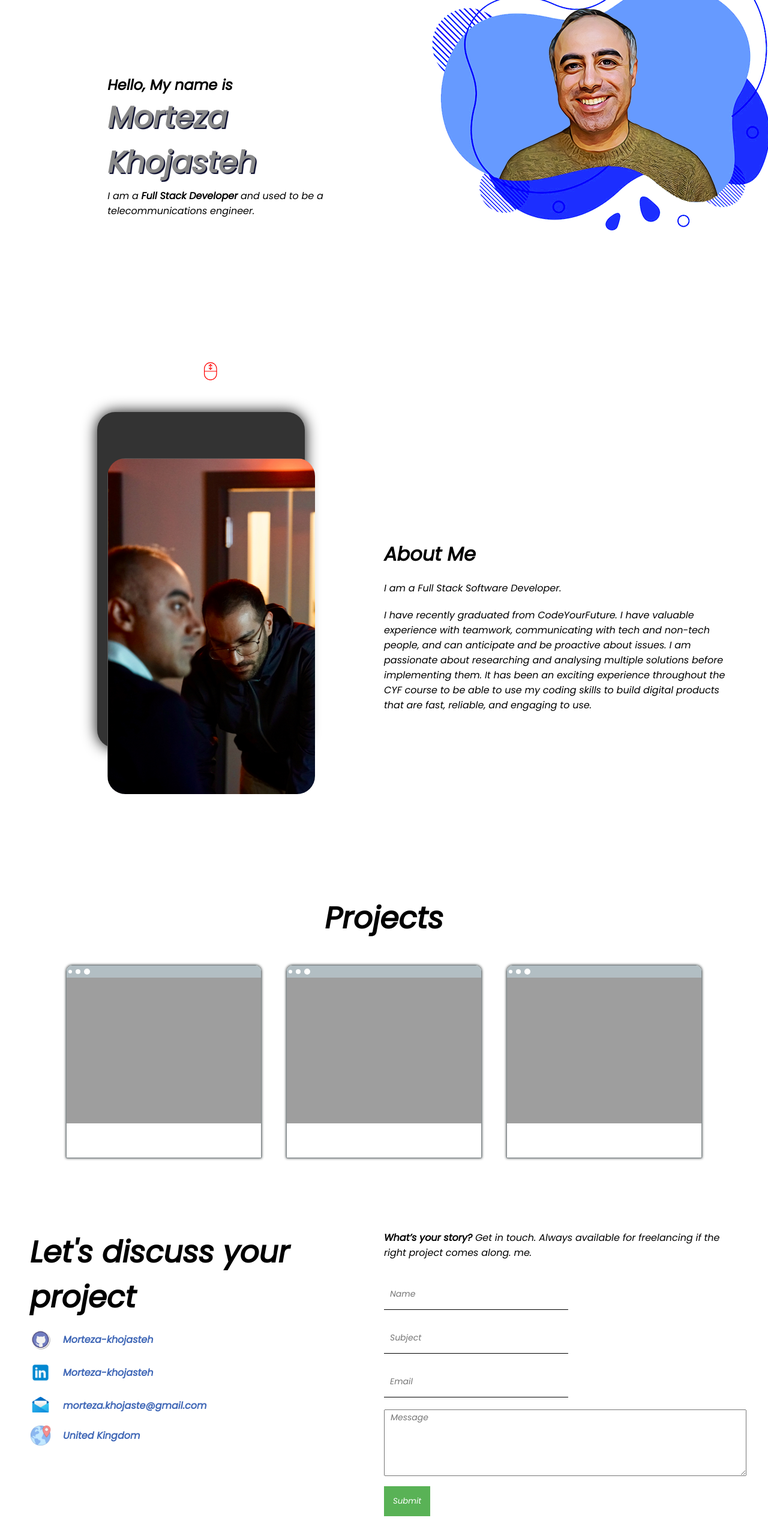
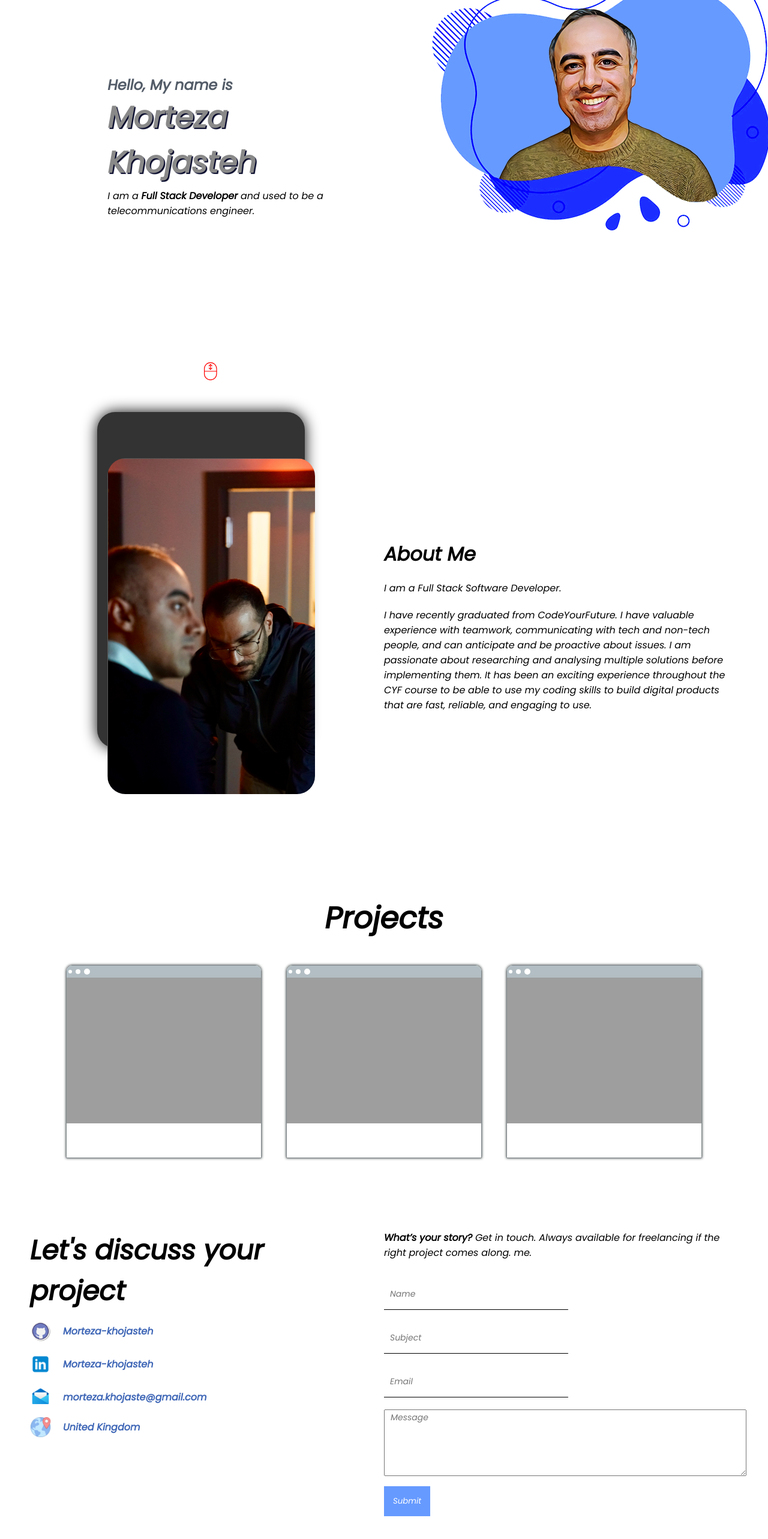
Before and after one commit to Morteza-Khojasteh/Portfolio, a React (Create React App) app: page / in a window 1280 px wide. Shown: the part 156-2722 px from the top of the page at 60% size. Built offline with nearby package versions, Linux system fonts and the light colour scheme.

Commit message:
feat: change styles

```diff
--- a/src/components/contact/Contact.jsx
+++ b/src/components/contact/Contact.jsx
@@ -61,12 +61,12 @@ const Contact = () => {
             freelancing if the right project comes along. me.
           </p>
           <form ref={formRef} onSubmit={handleSubmit}>
+         <div className="message" >{ send && "I Received Your Message"}</div>
             <input type="text" placeholder="Name" name="user_name" />
             <input type="text" placeholder="Subject" name="user_subject" />
             <input type="text" placeholder="Email" name="user_email" />
             <textarea rows="5" placeholder="Message" name="user_message" />
             <button>Submit</button>
-            { send && "I Received Your Message"}
           </form>
         </div>
       </div>
--- a/src/components/contact/contact.css
+++ b/src/components/contact/contact.css
@@ -27,7 +27,7 @@
 }
 
 .contact-title {
-  font-size: 50px;
+  font-size: 45px;
   width: 75%;
 }
 .contact-info-item ,
@@ -78,8 +78,13 @@ textarea {
 button {
   border: none;
   padding: 15px;
-  background-color: #59b256;
+  background-color: #669aff;
   color: white;
   font-weight: 500;
   cursor: pointer;
 }
+
+.message {
+color: #59b256;
+font-weight: 500;
+}
--- a/src/components/intro/intro.css
+++ b/src/components/intro/intro.css
@@ -29,7 +29,9 @@
   font-size: 30px;
   font-weight: 300;
 }
-
+.intro-body{
+  color: #535c68;
+}
 .intro-name {
   font-size: 50px;
   color: #898989;
```
